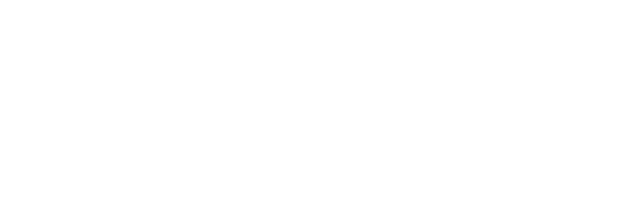
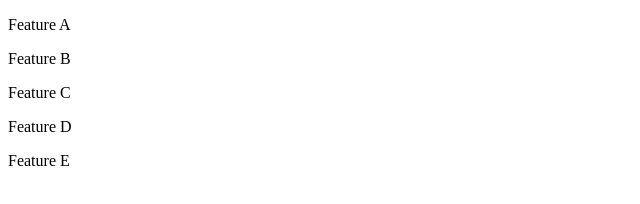
Before and after one commit to aamahfouz/TestProject1, a plain HTML site: page index.html in a window 1280 px wide. Shown: the whole page, without its empty margins (0-640 px from the left). Drawn offline with Linux system fonts and the light colour scheme.

Commit message:
App Structure, Created

```diff
--- a/index.html
+++ b/index.html
@@ -6,5 +6,12 @@
 </head>
 <body>
 
+<p>Feature A</p>
+<p>Feature B</p>
+<p>Feature C</p>
+<p>Feature D</p>
+<p>Feature E</p>
+
+
 </body>
 </html>
```
